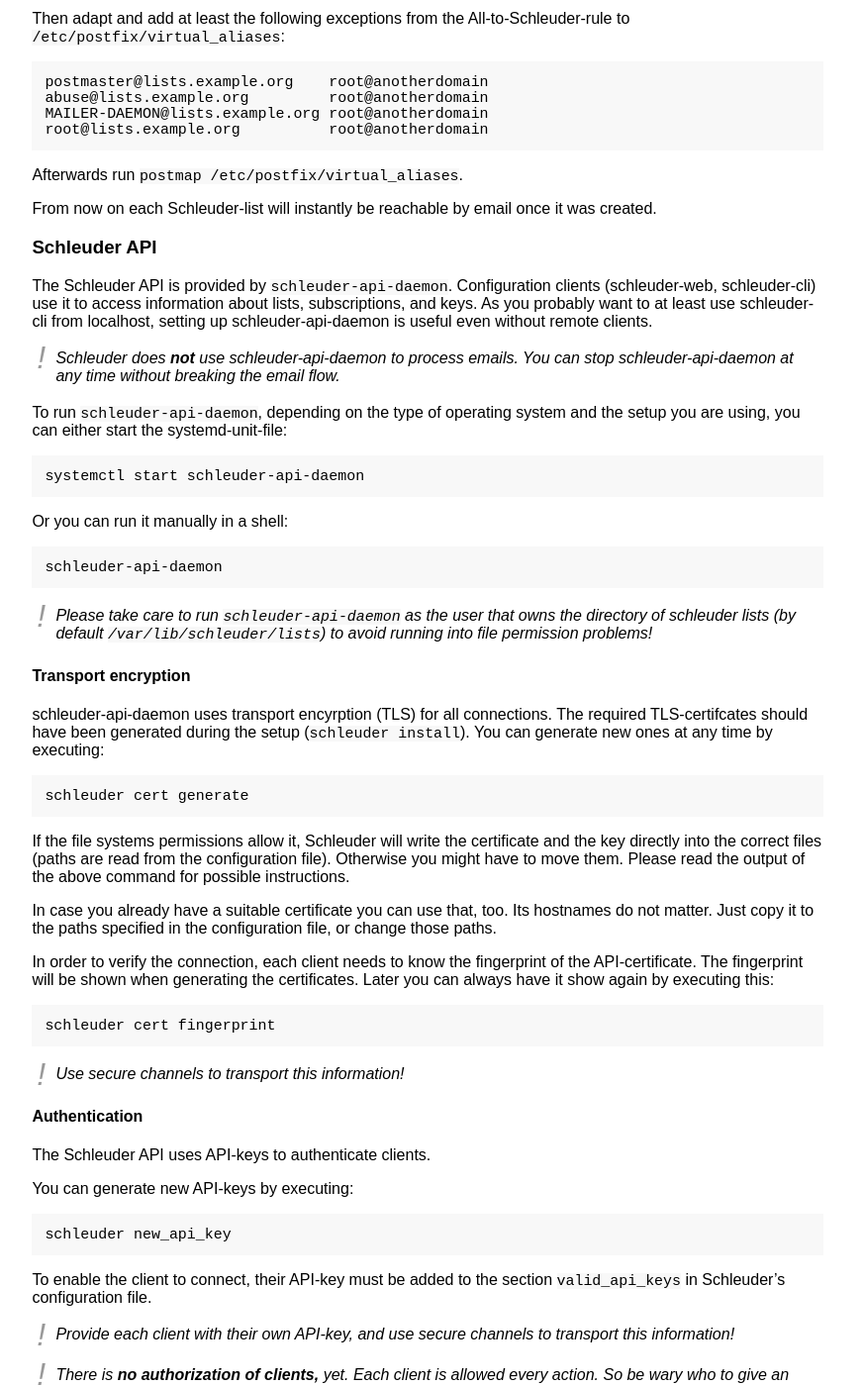
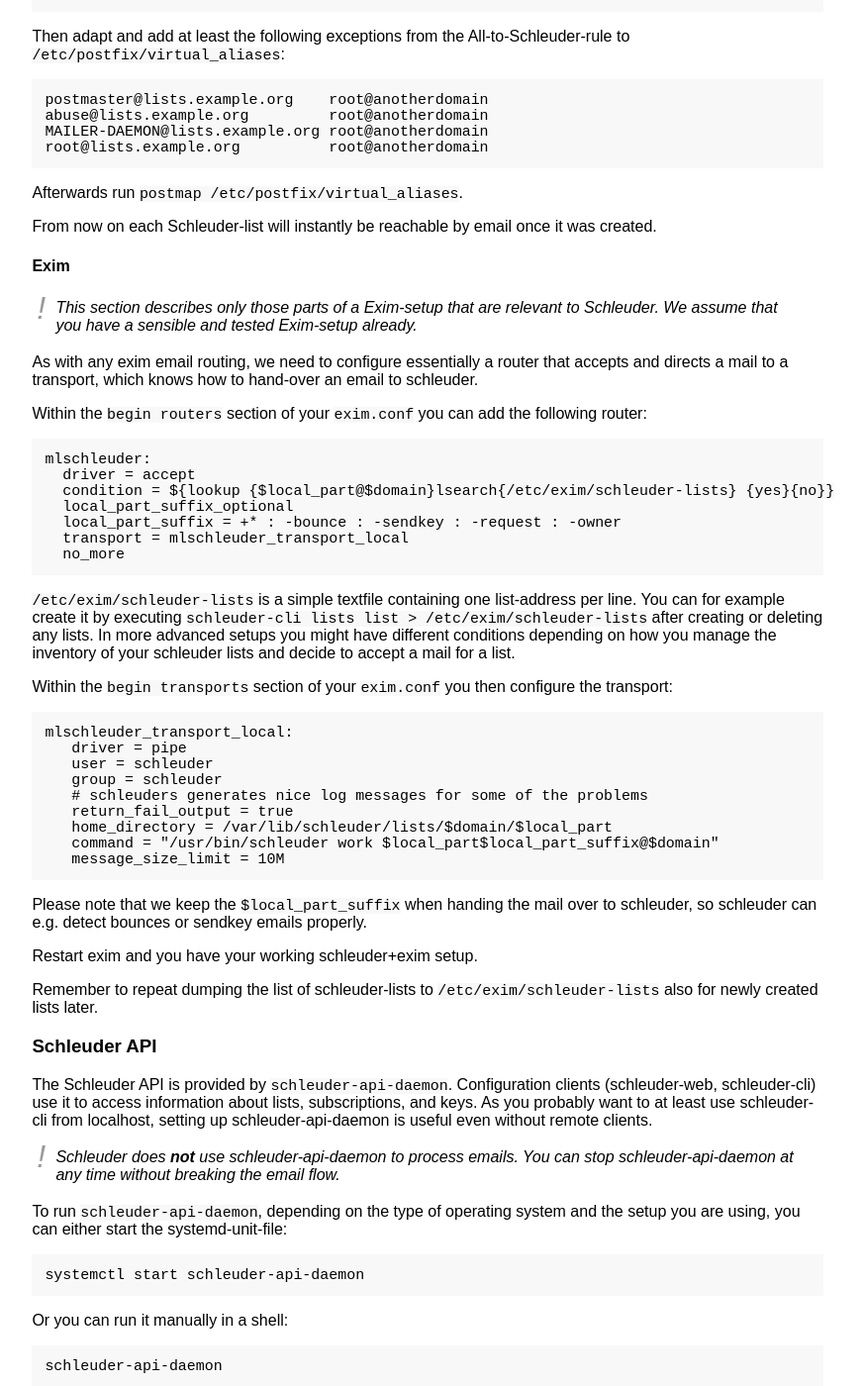
Before and after one commit to schleuder/schleuder-website, a Jekyll site: the page built from docs/index.md, in a window 1280 px wide and 1400 px high, scrolled down 3729 px. Shown: the whole window at 99% size, without its empty margins (6-879 px from the left). Built offline with Jekyll 4.4.1, drawn with Linux system fonts in a browser that asks for light colours.

Commit message:
add documentation on how to hook into exim
It follows the style of postfix's documentation and won't go into
too much detail, but should give you a working schleuder integration.

Closes #17

```diff
--- a/docs/index.md
+++ b/docs/index.md
@@ -142,6 +142,42 @@
 
 From now on each Schleuder-list will instantly be reachable by email once it was created.
 
+#### Exim
+
+{: .note}
+This section describes only those parts of a Exim-setup that are relevant to Schleuder. We assume that you have a sensible and tested Exim-setup already.
+
+As with any exim email routing, we need to configure essentially a router that accepts and directs a mail to a transport, which knows how to hand-over an email to schleuder.
+
+Within the `begin routers` section of your `exim.conf` you can add the following router:
+
+    mlschleuder:
+      driver = accept
+      condition = ${lookup {$local_part@$domain}lsearch{/etc/exim/schleuder-lists} {yes}{no}}
+      local_part_suffix_optional
+      local_part_suffix = +* : -bounce : -sendkey : -request : -owner
+      transport = mlschleuder_transport_local
+      no_more
+
+`/etc/exim/schleuder-lists` is a simple textfile containing one list-address per line. You can for example create it by executing `schleuder-cli lists list > /etc/exim/schleuder-lists` after creating or deleting any lists. In more advanced setups you might have different conditions depending on how you manage the inventory of your schleuder lists and decide to accept a mail for a list.
+
+Within the `begin transports` section of your `exim.conf` you then configure the transport:
+
+    mlschleuder_transport_local:
+       driver = pipe
+       user = schleuder
+       group = schleuder
+       # schleuders generates nice log messages for some of the problems
+       return_fail_output = true
+       home_directory = /var/lib/schleuder/lists/$domain/$local_part
+       command = "/usr/bin/schleuder work $local_part$local_part_suffix@$domain"
+       message_size_limit = 10M
+
+Please note that we keep the `$local_part_suffix` when handing the mail over to schleuder, so schleuder can e.g. detect bounces or sendkey emails properly.
+
+Restart exim and you have your working schleuder+exim setup.
+
+Remember to repeat dumping the list of schleuder-lists to `/etc/exim/schleuder-lists` also for newly created lists later.
 
 ### Schleuder API
 
```
